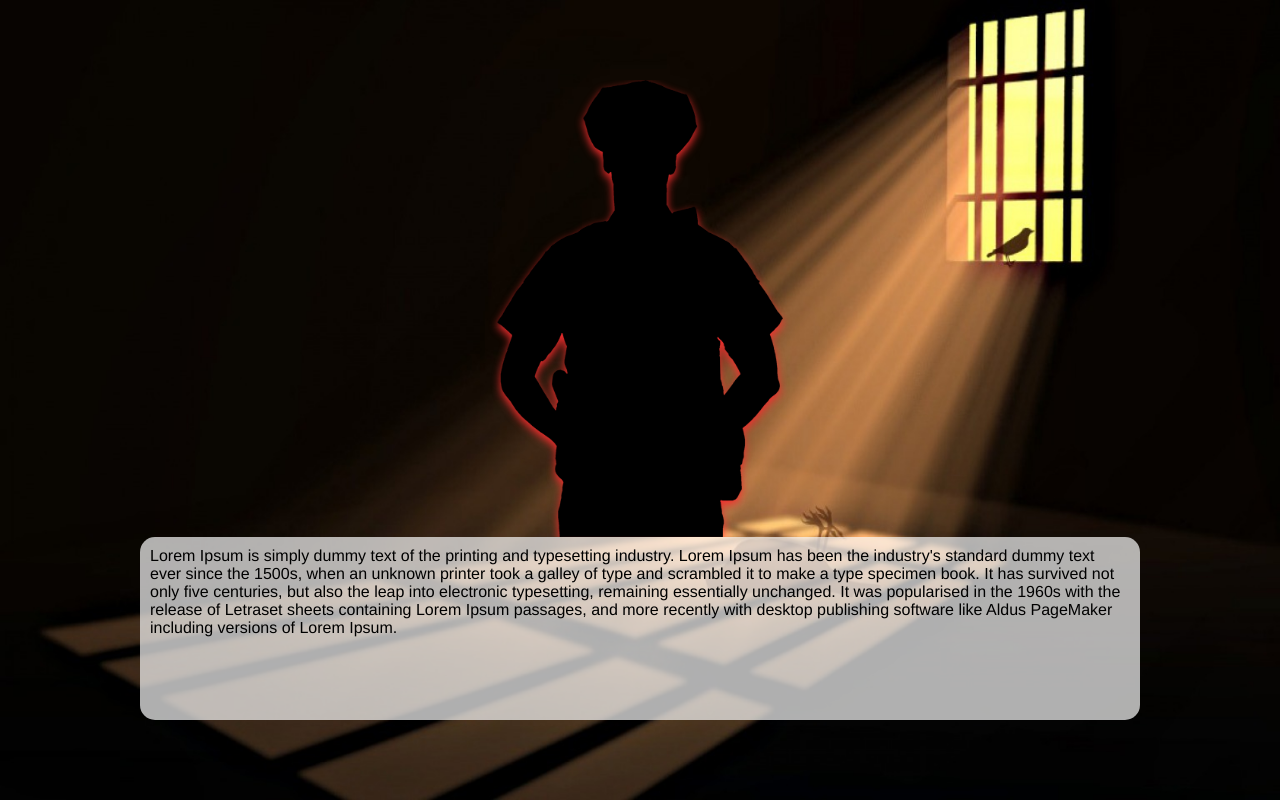
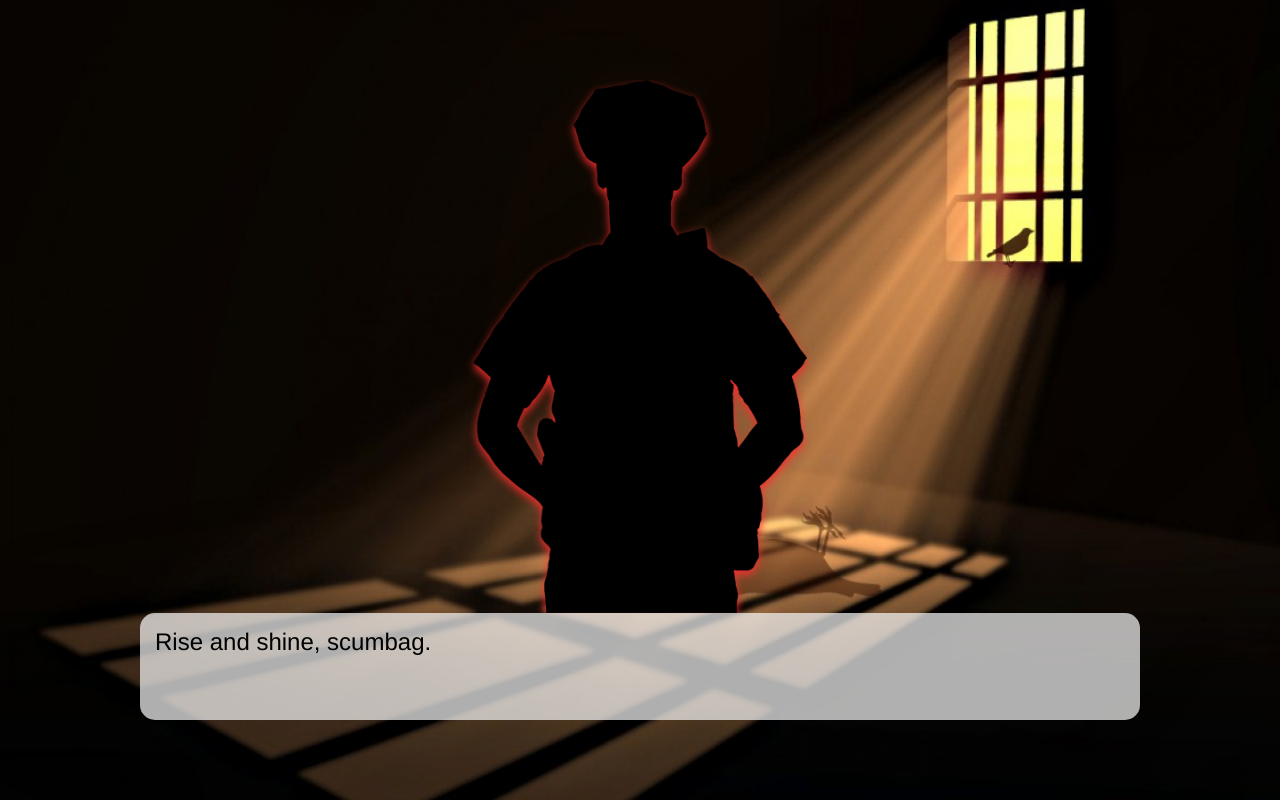
Before and after one commit to WilliamRitson/ADL-Game-Jam-The-Trial, an Angular app: page /play/1 in a window 1280 px wide. Built offline with nearby package versions, Linux system fonts and the light colour scheme.

Commit message:
Basic scene transitions

```diff
--- a/src/app/game/game.component.html
+++ b/src/app/game/game.component.html
@@ -1,12 +1,13 @@
 <img class="background" [src]="getBackgroundUrl()" alt="Background" >
-<div class="game-container">
+<div class="game-container" (click)="next()">
 
   <div class="display-area">
-      <img class="character" src="assets/officer.png" alt="Character 1" >
+      <img class="character" [src]="getCharacterUrl()" [alt]="scene.character.description" >
   </div>
 
   <div class="text-area">
-    {{sceneText}}
+    {{text}}
+    <button *ngFor="let action of actions" (click)="setScene(action.target)">{{action.text}}</button>
   </div>
 
 </div>
--- a/src/app/game/game.component.scss
+++ b/src/app/game/game.component.scss
@@ -17,8 +17,8 @@
 
     display: grid;
     grid-template-columns: 1fr;
-  grid-template-rows: 5fr 2fr;
-  grid-template-areas: "main" "text";
+    grid-template-rows: 5fr 1fr;
+    grid-template-areas: 'main' 'text';
     padding: 10vmin;
     padding-left: calc((100vw - 1000px) / 2);
     padding-right: calc((100vw - 1000px) / 2);
@@ -38,7 +38,19 @@
 
 .text-area {
     background-color: rgba(250, 250, 250, 0.7);
-  padding: 10px;
+    padding: 15px;
     font-family: helvetica;
     border-radius: 15px;
+    font-size: 1.5em;
+
+    display: grid;
+    grid-template-columns: 1fr 1fr 1fr;
+    grid-template-rows: 1fr;
+    grid-gap: 10px;
 }
+
+.text-area button {
+    background-color: rgba(250, 250, 250, 0.7);
+    color: black;
+    border: 2px solid #000000; /* Green */
+}
--- a/src/app/game/game.component.ts
+++ b/src/app/game/game.component.ts
@@ -1,5 +1,5 @@
 import { Component, OnInit } from '@angular/core';
-import { ScenesService, Scene } from '../scenes.service';
+import { ScenesService, Scene, Action } from '../scenes.service';
 
 @Component({
     selector: 'app-game',
@@ -7,23 +7,41 @@ import { ScenesService, Scene } from '../scenes.service';
     styleUrls: ['./game.component.scss']
 })
 export class GameComponent implements OnInit {
-    public backgroundURL = `prison-bg.jpg`;
-    public sceneText = `Lorem Ipsum is simply dummy text of the printing and
-  typesetting industry. Lorem Ipsum has been the industry's standard dummy
-  text ever since the 1500s, when an unknown printer took a galley of type
-  and scrambled it to make a type specimen book. It has survived not only five centuries,
-  but also the leap into electronic typesetting, remaining essentially unchanged.
-  It was popularised in the 1960s with the release of Letraset sheets containing Lorem Ipsum passages,
-  and more recently with desktop publishing software like Aldus PageMaker including versions of Lorem Ipsum.`;
+    public backgroundURL: string;
+    public text: string;
     public scene: Scene;
+    public actions: Action[];
+    private lineIndex: number;
 
     constructor(private scenes: ScenesService) {
-        this.scene = scenes.getFirst();
+        this.setScene(scenes.getFirst());
+    }
+
+    private setScene(scene: Scene) {
+        this.scene = scene;
+        this.lineIndex = 0;
+        this.text = scene.lines[this.lineIndex];
+        this.actions = [];
+        this.backgroundURL = scene.backgroundUrl;
+    }
+
+    public next() {
+        if (this.lineIndex < this.scene.lines.length - 1) {
+            this.lineIndex++;
+            this.text = this.scene.lines[this.lineIndex];
+        } else {
+            this.text = '';
+            this.actions = this.scene.actions;
+        }
     }
 
     public getBackgroundUrl() {
         return `assets/${this.backgroundURL}`;
     }
 
+    public getCharacterUrl() {
+        return `assets/${this.scene.character.image}`;
+    }
+
     ngOnInit() {}
 }
--- a/src/app/scenes.service.ts
+++ b/src/app/scenes.service.ts
@@ -73,7 +73,9 @@ export class Scene {
         };
     }
 
-    public buildActions(scene: SavedScene, scenes: SceneMap) {}
+    public buildActions(scene: SavedScene, scenes: SceneMap) {
+      this.actions = scene.actions.map(data => Action.formJson(data, scenes));
+    }
 }
 
 @Injectable({
@@ -102,7 +104,6 @@ export class ScenesService {
             }
         }
         this.firstScene = scenes.start;
-        console.log(this, scenes);
     }
 
     public getFirst() {
--- a/src/app/story.json
+++ b/src/app/story.json
@@ -13,20 +13,16 @@
     },
     "scenes": {
         "start": {
-            "lines": ["Hello", "World!"],
+            "lines": ["Rise and shine, scumbag.", "World!"],
             "backgroundUrl": "prison-bg.jpg",
             "character": "officer",
-            "actions": [
-                {"text": "What?!", "target": "initialLawyerChat"}
-            ]
+            "actions": [{ "text": "What?!", "target": "initialLawyerChat" }, { "text": "Huh?!", "target": "initialLawyerChat" }]
         },
         "initialLawyerChat": {
             "lines": ["I", "lawyer!"],
             "backgroundUrl": "prison-bg.jpg",
             "character": "lawyer",
-            "actions": [
-                {"text": "What?!", "target": "start"}
-            ]
+            "actions": [{ "text": "What?!", "target": "start" }]
         }
     }
 }
```
Also changed, not shown: src/assets/lawyer.png (added). Lines whose indentation alone changed are shown as unchanged.
